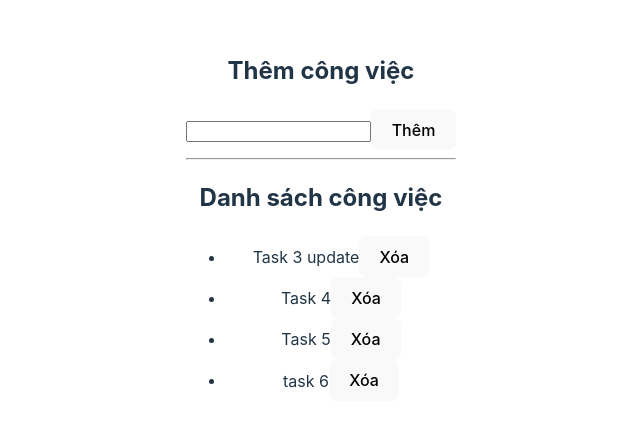
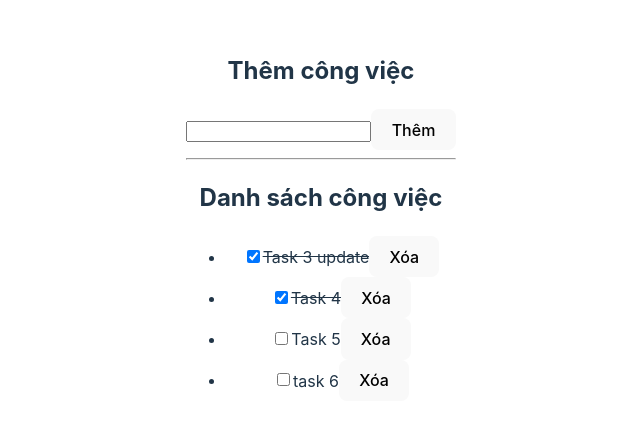
Before and after one commit to datlt2306/FPL-WEB209, a React (Vite) app in the folder SU24/: page / in a window 1280 px wide. Shown: the part 175-602 px from the top of the page, without its empty margins (319-959 px from the left). Built offline with nearby package versions, Linux system fonts and the light colour scheme; data requests are answered from the project's data file.

Commit message:
Buổi 3 - WD18333

```diff
--- a/SU24/db.json
+++ b/SU24/db.json
@@ -59,7 +59,7 @@
     {
       "id": 3,
       "title": "Task 3 update",
-      "completed": false
+      "completed": true
     },
     {
       "id": 4,
--- a/SU24/src/App.tsx
+++ b/SU24/src/App.tsx
@@ -85,6 +85,23 @@ const App = () => {
             console.error(error);
         }
     };
+    const toggleChecked = async (todo: ITodo) => {
+        try {
+            const response = await fetch(`http://localhost:3000/todos/${todo.id}`, {
+                method: "PUT",
+                headers: {
+                    "Content-Type": "application/json",
+                },
+                body: JSON.stringify({ ...todo, completed: !todo.completed }),
+            });
+            const result = await response.json();
+            if (response.status !== 200) return alert(`Cập nhật thất bại`);
+            // rerender
+            setTodos(todos.map((todo) => (todo.id === result.id ? result : todo)));
+        } catch (error) {
+            console.error(error);
+        }
+    };
     return (
         <div className="App">
             <h2>Thêm công việc</h2>
@@ -97,6 +114,11 @@ const App = () => {
             <ul>
                 {todos.map((todo: ITodo, index: number) => (
                     <li key={index}>
+                        <input
+                            type="checkbox"
+                            checked={todo.completed}
+                            onChange={() => toggleChecked(todo)}
+                        />
                         {currentTodo.id === todo.id ? (
                             <form onSubmit={handleSubmit(onHandleSave)}>
                                 <input type="text" {...register("title-update")} />
@@ -109,6 +131,9 @@ const App = () => {
                                     onClick={() => {
                                         reset({ "title-update": todo.title });
                                         setCurrentTodo(todo);
+                                    }}
+                                    style={{
+                                        textDecoration: todo.completed ? "line-through" : "none",
                                     }}
                                 >
                                     {todo.title}
```
